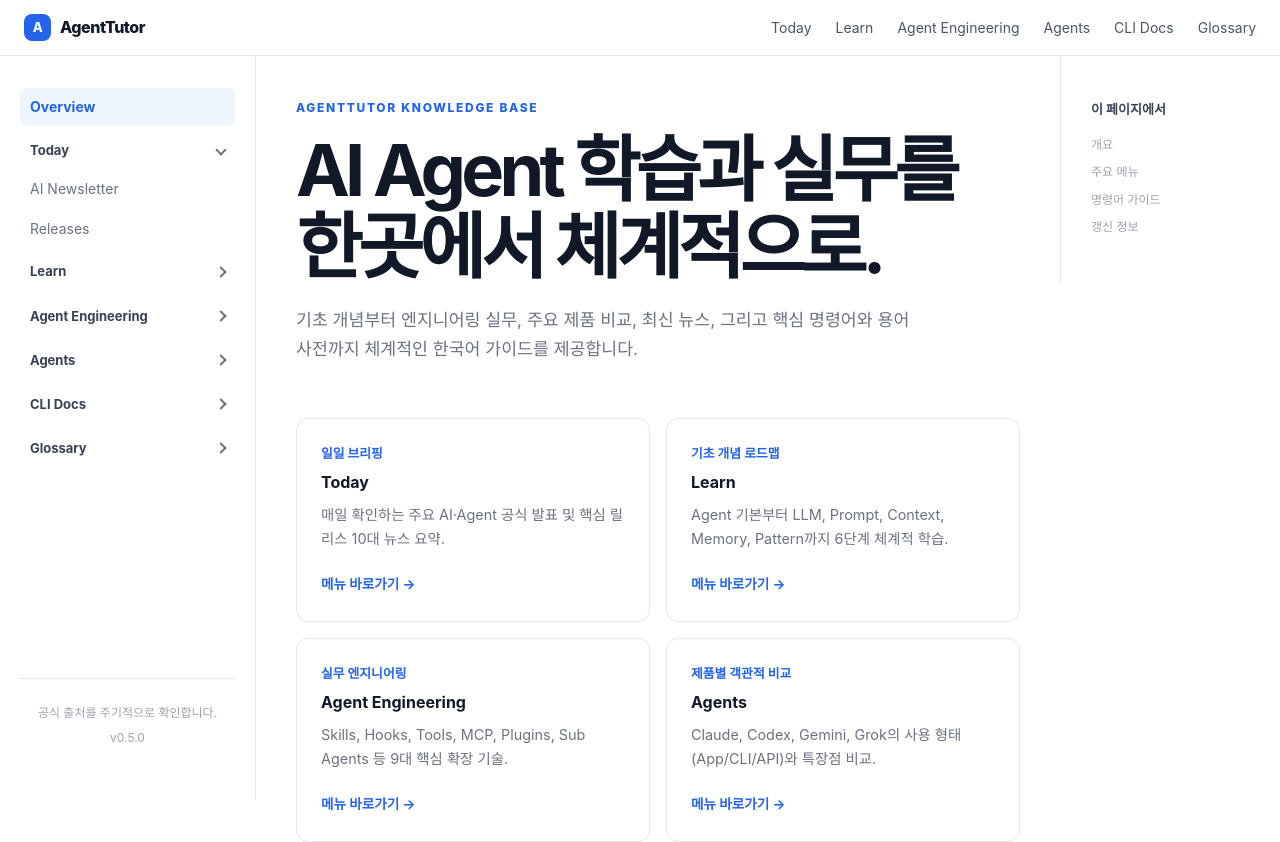
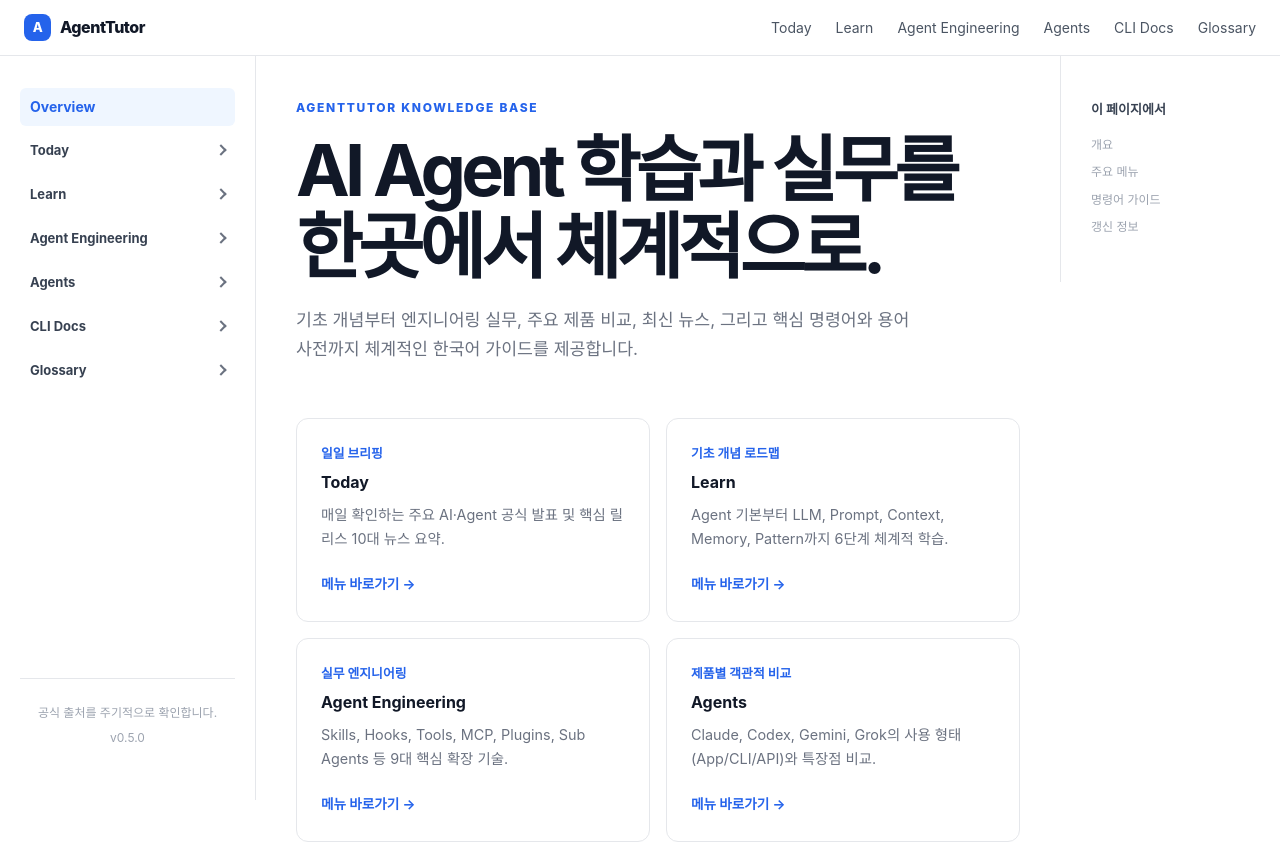
Before and after one commit to steven-forge/hanstree-agenttutor, a Next.js app: page / in a window 1280 px wide. Shown: the top 842 px of the page. Built offline with nearby package versions, Linux system fonts and the light colour scheme.

Commit message:
fix: keep active sidebar group open

```diff
--- a/app/DocsSidebar.tsx
+++ b/app/DocsSidebar.tsx
@@ -17,7 +17,7 @@
         </Link>
       </nav>
       {NAV_GROUPS.map((group) => (
-        <details key={group.title} className="sidebar-group" open={group.title === "Today"}>
+        <details key={group.title} className="sidebar-group" open={group.items.some((item) => item.href === current)}>
           <summary>{group.title}</summary>
           <nav aria-label={`${group.title} navigation`}>
             {group.items.map((item) => {
```
Also changed, not shown: 1 other file (tests, documents, lock files or other folders).
